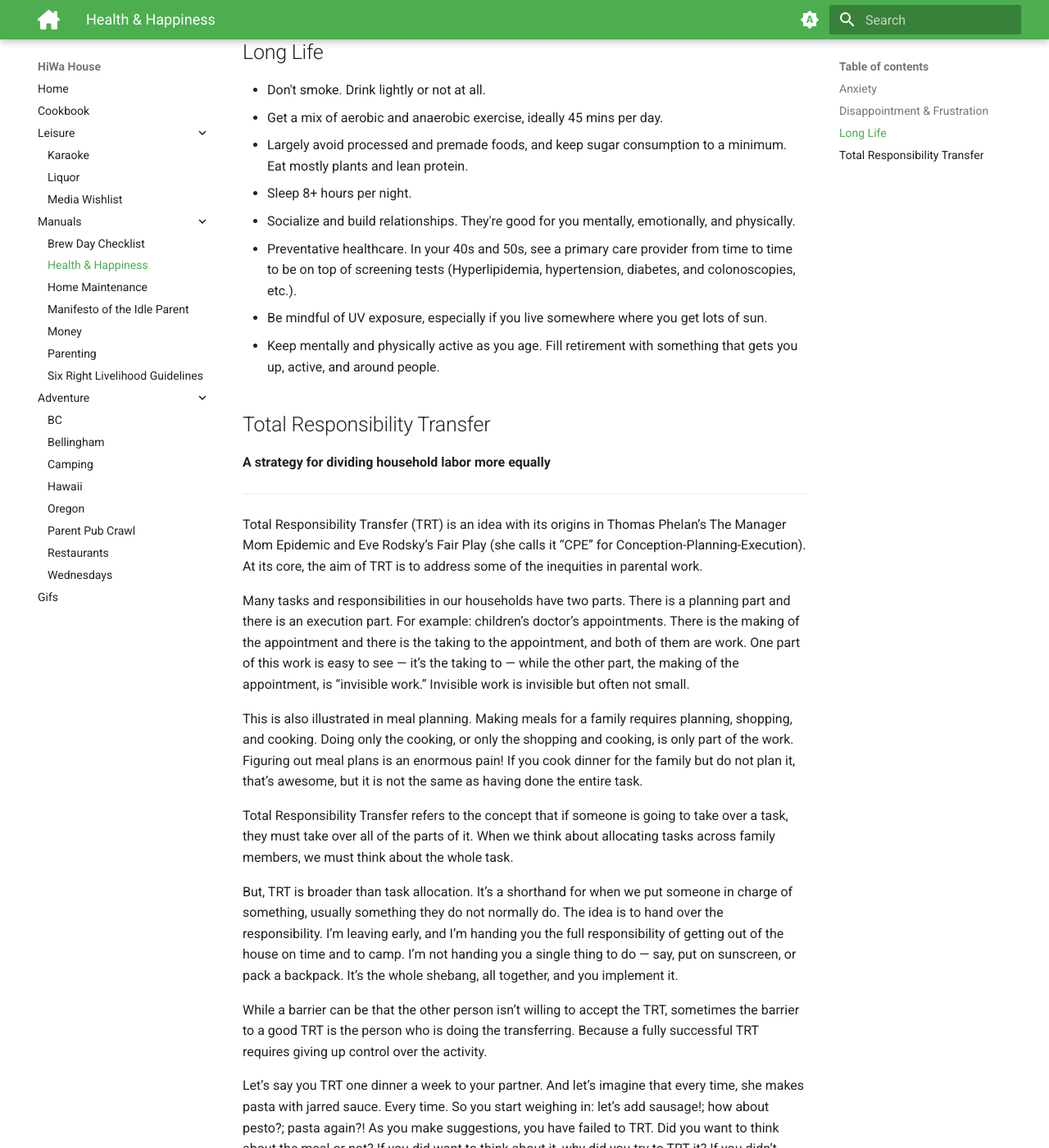
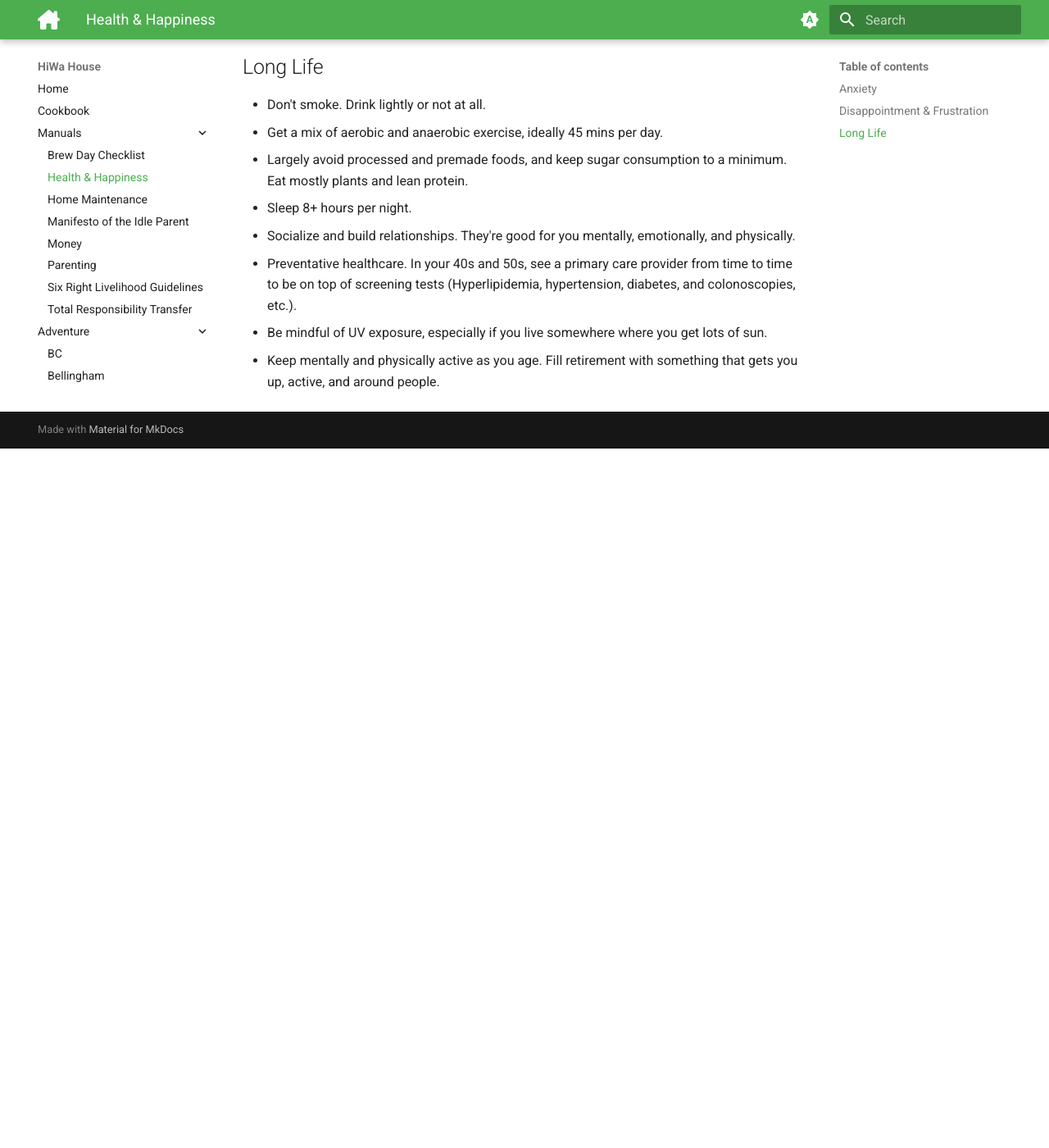
Before and after one commit to hiwa-house/teletraan, an MkDocs documentation site: the page built from docs/manuals/health_happiness.md, in a window 1280 px wide and 1400 px high, scrolled down 1067 px. Shown: the whole window at 82% size. Built offline with MkDocs 1.6.1 and Material for MkDocs 9.7.7, drawn with Linux system fonts in a browser that asks for light colours; comment, search, counter and statistics services are not loaded; after the commit the page ends 1614 px from its top, so only the background shows below that; some of the changed text lies outside the part shown.

Commit message:
more fixes

```diff
--- a/docs/manuals/health_happiness.md
+++ b/docs/manuals/health_happiness.md
@@ -1,9 +1,9 @@
 # Health & Happiness
 
-### Anxiety
+## Anxiety
 Perhaps the metaphor "energy" is the energy the brain expends to continuously compute social requirements and the extent to which you see others as an emotional threat. This causes your brain to keep its "shields up", which can feel exhausting. I feel drained when I think people may potentially judge me: during extended family events, class reunions or ceremonies, but I feel perfectly fine amongst a small group of friends or strangers at the pub. Relatedly, alcohol can also dramatically reduce the drain.
 
-### Disappointment & Frustration
+## Disappointment & Frustration
 !!! quote inline end "Stoic Mantra"
 
 	It isn't personal. It isn't permanent. It isn't important. It is important to be kind to all, to maintain my center, to be respectful, magnanimous, and wise.
@@ -27,32 +27,3 @@
 * Preventative healthcare. In your 40s and 50s, see a primary care provider from time to time to be on top of screening tests (Hyperlipidemia, hypertension, diabetes, and colonoscopies, etc.).
 * Be mindful of UV exposure, especially if you live somewhere where you get lots of sun.
 * Keep mentally and physically active as you age. Fill retirement with something that gets you up, active, and around people.
-
-## Total Responsibility Transfer
-**A strategy for dividing household labor more equally**
-
----
-Total Responsibility Transfer (TRT) is an idea with its origins in Thomas Phelan’s The Manager Mom Epidemic and Eve Rodsky’s Fair Play (she calls it “CPE” for Conception-Planning-Execution). At its core, the aim of TRT is to address some of the inequities in parental work.
-
-Many tasks and responsibilities in our households have two parts. There is a planning part and there is an execution part. For example: children’s doctor’s appointments. There is the making of the appointment and there is the taking to the appointment, and both of them are work. One part of this work is easy to see — it’s the taking to — while the other part, the making of the appointment, is “invisible work.” Invisible work is invisible but often not small.
-
-This is also illustrated in meal planning. Making meals for a family requires planning, shopping, and cooking. Doing only the cooking, or only the shopping and cooking, is only part of the work. Figuring out meal plans is an enormous pain! If you cook dinner for the family but do not plan it, that’s awesome, but it is not the same as having done the entire task.
-
-Total Responsibility Transfer refers to the concept that if someone is going to take over a task, they must take over all of the parts of it. When we think about allocating tasks across family members, we must think about the whole task.
-
-But, TRT is broader than task allocation. It’s a shorthand for when we put someone in charge of something, usually something they do not normally do. The idea is to hand over the responsibility. I’m leaving early, and I’m handing you the full responsibility of getting out of the house on time and to camp. I’m not handing you a single thing to do — say, put on sunscreen, or pack a backpack. It’s the whole shebang, all together, and you implement it.
-
-While a barrier can be that the other person isn’t willing to accept the TRT, sometimes the barrier to a good TRT is the person who is doing the transferring. Because a fully successful TRT requires giving up control over the activity.
-
-Let’s say you TRT one dinner a week to your partner. And let’s imagine that every time, she makes pasta with jarred sauce. Every time. So you start weighing in: let’s add sausage!; how about pesto?; pasta again?! As you make suggestions, you have failed to TRT. Did you want to think about the meal or not? If you did want to think about it, why did you try to TRT it? If you didn’t, you’ve now failed.
-
-The problem with the partial TRT is twofold. It does not accomplish the main goal of taking the thinking off the plate of the person who transfers. And, in many cases, it can feel disrespectful to the person who got the task. Implying that your partner is bad at something, even fairly indirectly, isn’t a great recipe for success.
-
-Total responsibility transfer is not going to fix the problem of invisible labor. But, it’s important in thinking about both what it means to give someone else a task and also what I need to give up to do that.
-
-*🔗 Sources:*
-> Thomas Phelan, The Manager Mom Epidemic
-> Eve Rodsky, Fair Play
-> Emily Oster, The Family Firm
----
-https://emilyoster.substack.com/p/total-responsibility-transfer
```
Also changed, not shown: docs/adventure/bc.md (+1 -1 lines), docs/manuals/trt.md (added, +29 -0 lines), docs/.pages, docs/manuals/money.md (line endings or trailing spaces).
